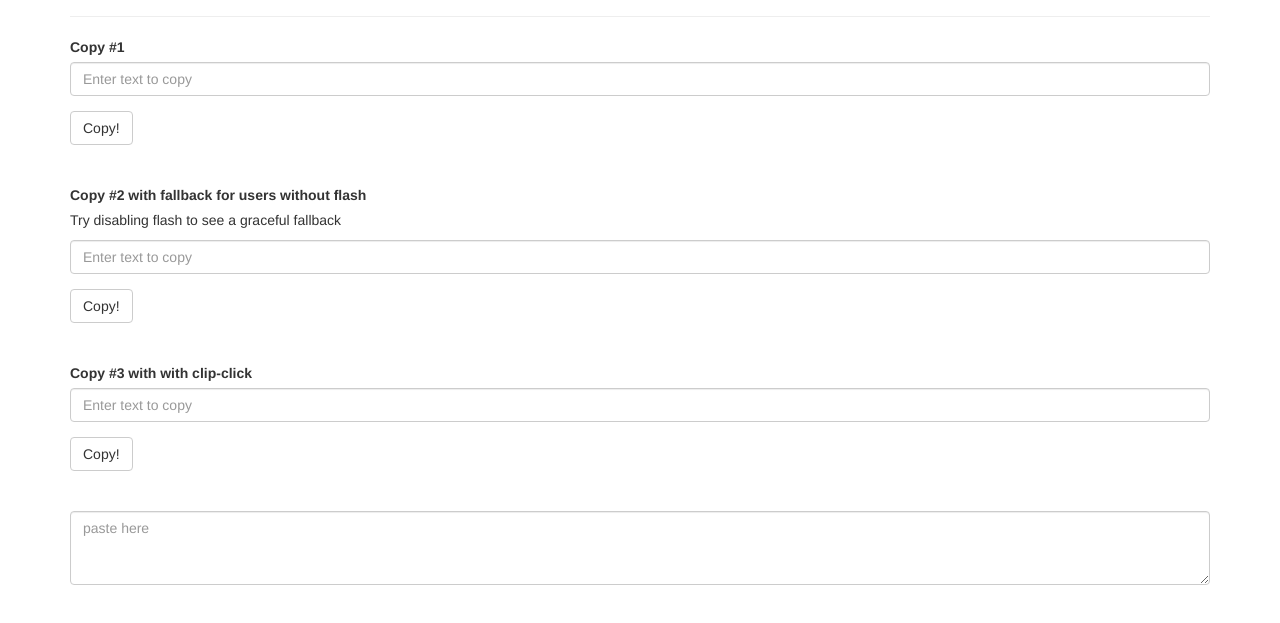
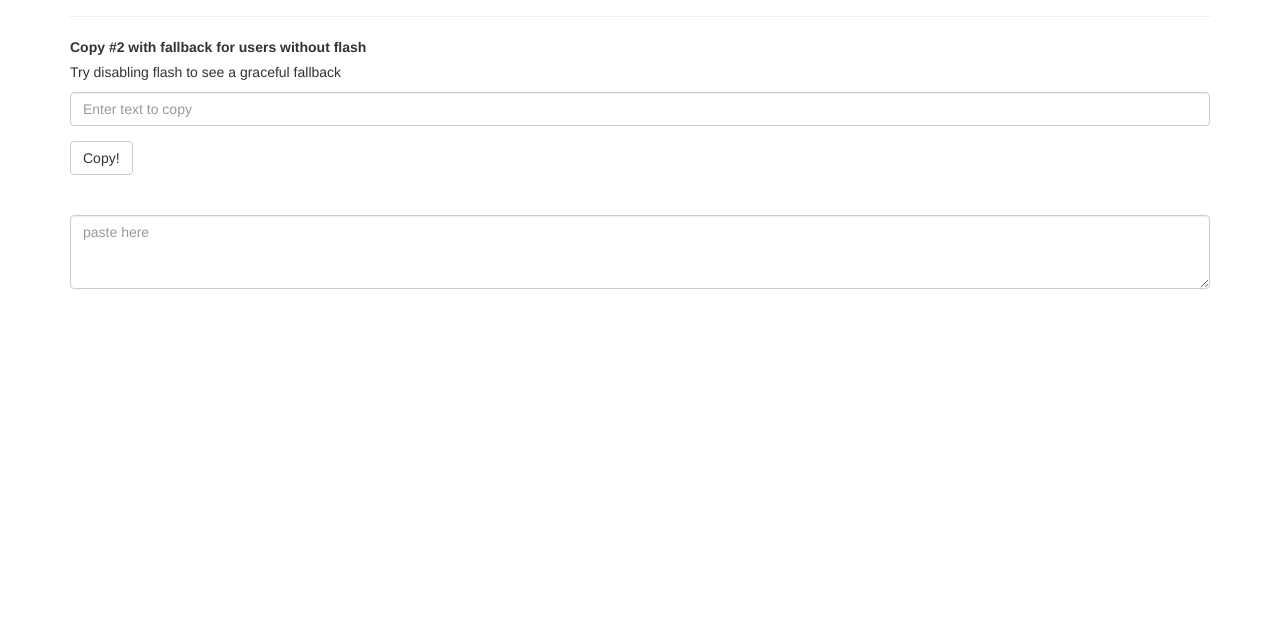
Before and after one commit to inaki/testingZeroclipboard, a plain HTML site: page index.html in a window 1280 px wide. Shown: the part 83-706 px from the top of the page. Drawn offline with nearby package versions, Linux system fonts and the light colour scheme; some packages are replaced by stand-ins of ours; a script that the page names is missing.

Commit message:
second commit

```diff
--- a/index.html
+++ b/index.html
@@ -16,13 +16,13 @@
     </div>
 
     <form>
-      <div class="form-group">
+      <!-- <div class="form-group">
         <label >Copy #1</label>
         <input type="text" class="form-control" placeholder="Enter text to copy" ng-model="copy1">
       </div>
       <button class="btn btn-default" clip-copy="copy1">Copy!</button>
 
-      <br/><br/><br/>
+      <br/><br/><br/> -->
 
       <div class="form-group">
         <label >Copy #2 with fallback for users without flash</label>
@@ -33,13 +33,13 @@
 
       <br/><br/><br/>
 
-      <div class="form-group">
+      <!-- <div class="form-group">
         <label >Copy #3 with with clip-click</label>
         <input type="text" class="form-control" placeholder="Enter text to copy" ng-model="copy3">
       </div>
       <button class="btn btn-default" clip-copy="copy3" clip-click="showMessage()">Copy!</button>
 
-      <br/><br/><br/>
+      <br/><br/><br/> -->
 
       <textarea class="form-control" rows="3" placeholder="paste here"></textarea>
     </form>
```
